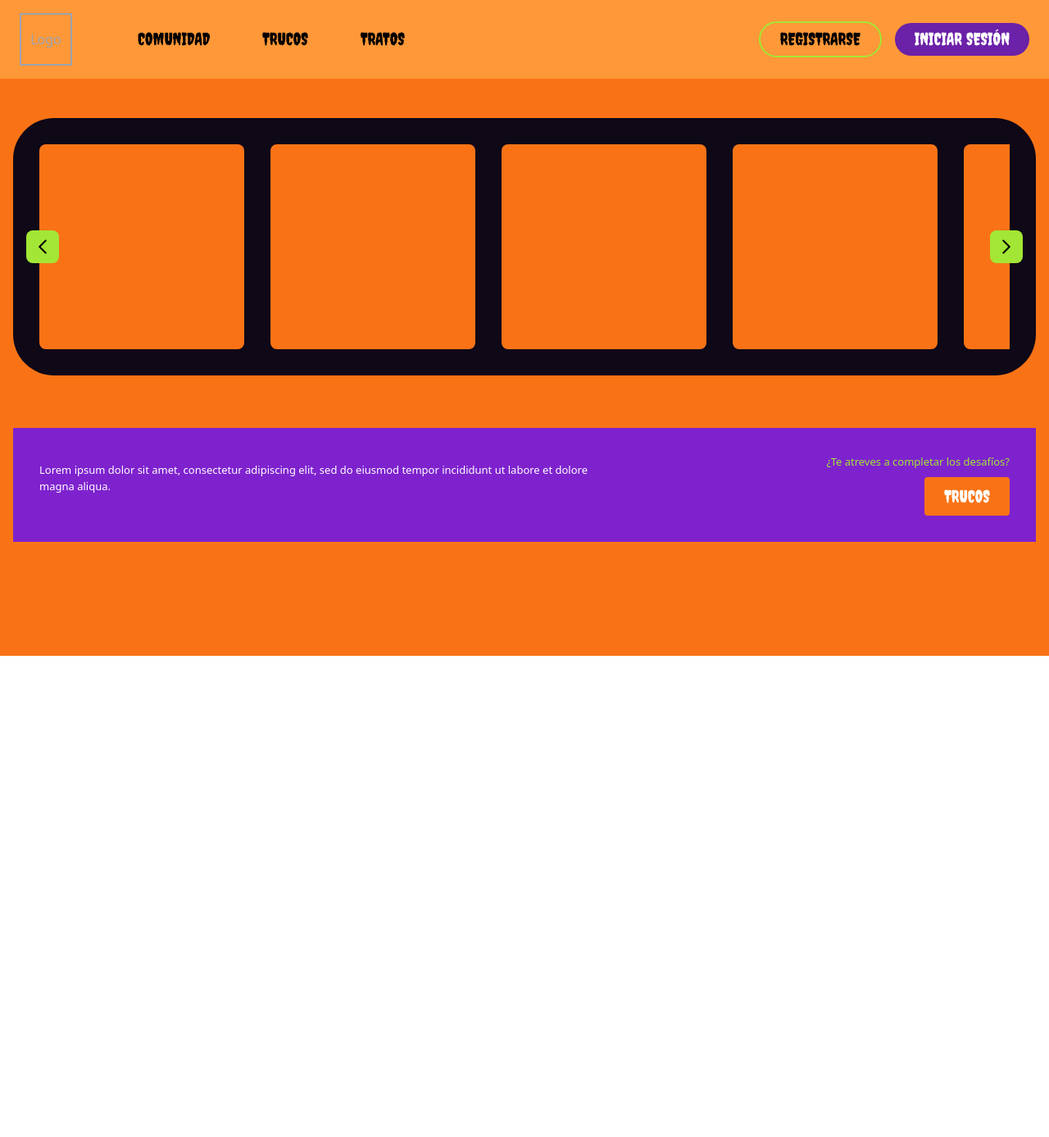
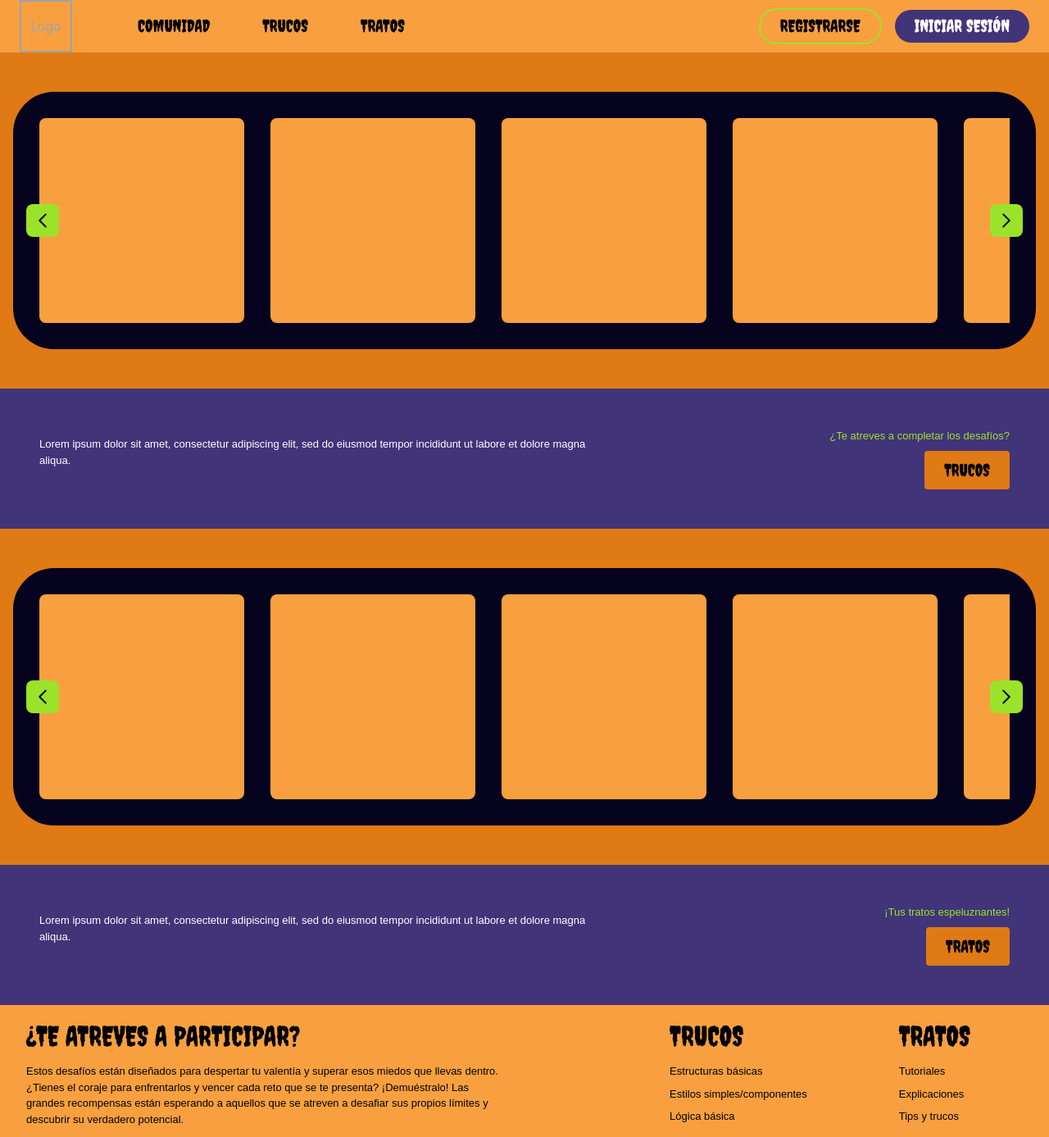
Before and after one commit to JoelDelgado246/TrucoOTrabajo-Junior, a React (Vite) app in the folder packages/Frontend/: page / in a window 1280 px wide. Shown: the whole page at 82% size. Before the commit the page ends 800 px from the top, so only its background shows below. Built offline with nearby package versions, Linux system fonts and the light colour scheme.

Commit message:
Completed homePage frontend

```diff
--- /dev/null
+++ b/packages/Frontend/src/components/layout/Footer.jsx
@@ -0,0 +1,42 @@
+export default function Footer (){
+  return (
+    <footer className="bg-customOrange py-3">
+        <div className="max-w-7xl mx-auto lg:px-8">
+            <div className="grid grid-cols-1 lg:grid-cols-4 gap-12 text-white">
+                {/* Columna 1 */}
+                <div className="lg:col-span-2">
+                    <h2 className="text-title1 font-creepster text-black">¿TE ATREVES A PARTICIPAR?</h2>
+                    <p className="text-normal font-michroma mt-2 text-black">
+                        Estos desafíos están diseñados para despertar tu valentía y superar
+                        esos miedos que llevas dentro. ¿Tienes el coraje para enfrentarlos
+                        y vencer cada reto que se te presenta? ¡Demuéstralo!
+                        Las grandes recompensas están esperando a aquellos que se atreven
+                        a desafiar sus propios límites y descubrir su verdadero potencial.
+
+                    </p>
+                </div>
+                <div className="lg:col-span-2 flex justify-end space-x-16 pr-16">
+                {/* Columna 2 */}
+                <div className="pr-12">
+                    <h3 className="text-title1 font-creepster text-black">TRUCOS</h3>
+                    <ul className="text-normal font-michroma mt-2 space-y-2 text-black">
+                        <li>Estructuras básicas</li>
+                        <li>Estilos simples/componentes</li>
+                        <li>Lógica básica</li>
+                    </ul>
+                </div>
+                {/* Columna 3 */}
+                <div>
+                    <h3 className="text-title1  font-creepster text-black">TRATOS</h3>
+                    <ul className="text-normal font-michroma mt-2 space-y-2 text-black">
+                        <li>Tutoriales</li>
+                        <li>Explicaciones</li>
+                        <li>Tips y trucos</li>
+                    </ul>
+                </div>
+                </div>
+            </div>
+        </div>
+    </footer>
+  )
+}
--- a/packages/Frontend/src/components/layout/Header.jsx
+++ b/packages/Frontend/src/components/layout/Header.jsx
@@ -3,7 +3,7 @@ import { Link } from "react-router-dom";
 
 export default function Header() {
   return (
-    <header className="bg-[#FF9838] py-4">
+    <header className="bg-customOrange">
       <div className="container mx-auto flex justify-between items-center px-6">
         {/* Logo */}
         <div className="flex items-center gap-20">
@@ -13,7 +13,6 @@ export default function Header() {
             </div>
           </Link>
 
-          {/* Navegación */}
           <nav className="flex gap-16">
             <Link
               to="/comunidad"
@@ -36,17 +35,16 @@ export default function Header() {
           </nav>
         </div>
 
-        {/* Botones de autenticación */}
         <div className="flex items-center gap-4">
           <Link
             to="/registro"
-            className="font-creepster text-[21px] text-black rounded-full px-6 py-1 border-2 border-lime-400 hover:bg-lime-400/10"
+            className="font-creepster text-[21px] text-black rounded-full px-6 py-1 border-2 border-customGreen hover:bg-customGreen"
           >
             REGISTRARSE
           </Link>
           <Link
             to="/login"
-            className="font-creepster text-[21px] text-white bg-purple-800 rounded-full px-6 py-1 hover:bg-purple-900"
+            className="font-creepster text-[21px] text-white bg-customPurple rounded-full px-6 py-1 hover:bg-purple-950"
           >
             INICIAR SESIÓN
           </Link>
--- a/packages/Frontend/src/components/ui/SectionCard.jsx
+++ b/packages/Frontend/src/components/ui/SectionCard.jsx
@@ -1,22 +1,21 @@
 import { Link } from "react-router-dom";
 
 export default function SectionCard({
-  title,
   description,
   buttonText,
   buttonLink,
   labelText,
 }) {
   return (
-    <div className="bg-purple-700 p-8 flex justify-between items-center">
+    <div className="bg-customPurple p-12 flex justify-between items-center ">
       <div className="max-w-2xl">
-        <p className="text-white text-[13px] mb-4">{description}</p>
+        <p className="text-white text-[13px] mb-4 font-michroma">{description}</p>
       </div>
       <div className="text-right">
-        <p className="text-lime-400 text-[13px] mb-2">{labelText}</p>
+        <p className="text-customGreen text-[13px] mb-2 font-michroma">{labelText}</p>
         <Link
           to={buttonLink}
-          className="inline-block bg-orange-500 text-[21px] font-creepster px-6 py-2 rounded text-white hover:bg-orange-600"
+          className="inline-block bg-customDarkOrange text-[21px] font-creepster px-6 py-2 rounded text-black hover:bg-orange-600"
         >
           {buttonText}
         </Link>
--- a/packages/Frontend/src/components/ui/Slider.jsx
+++ b/packages/Frontend/src/components/ui/Slider.jsx
@@ -5,13 +5,12 @@ export default function Slider({ items }) {
   const [currentIndex, setCurrentIndex] = useState(0);
   const [isAutoPlaying, setIsAutoPlaying] = useState(true);
 
-  // Autoplay
   useEffect(() => {
     let interval;
     if (isAutoPlaying) {
       interval = setInterval(() => {
         nextSlide();
-      }, 3000); // Cambia cada 3 segundos
+      }, 1500);
     }
     return () => clearInterval(interval);
   }, [isAutoPlaying]);
@@ -24,13 +23,12 @@ export default function Slider({ items }) {
     setCurrentIndex((prev) => (prev - 1 + items.length) % items.length);
   };
 
-  // Pausar autoplay cuando el mouse está sobre el slider
   const handleMouseEnter = () => setIsAutoPlaying(false);
   const handleMouseLeave = () => setIsAutoPlaying(true);
 
   return (
     <div
-      className="relative bg-[#0F0817] p-8 rounded-[50px] mx-4"
+      className="relative bg-customDarkPurple p-8 rounded-[50px] mx-4"
       onMouseEnter={handleMouseEnter}
       onMouseLeave={handleMouseLeave}
     >
@@ -38,7 +36,7 @@ export default function Slider({ items }) {
         {items.map((item, index) => (
           <div
             key={index}
-            className="min-w-[250px] h-[250px] bg-orange-500 rounded-lg transition-transform duration-500"
+            className="min-w-[250px] h-[250px] bg-customOrange rounded-lg transition-transform duration-500"
             style={{
               transform: `translateX(-${currentIndex * (250 + 32)}px)`, // 32px es el gap (gap-8)
             }}
@@ -51,7 +49,7 @@ export default function Slider({ items }) {
       {/* Botones de navegación */}
       <button
         onClick={prevSlide}
-        className="absolute left-4 top-1/2 -translate-y-1/2 bg-lime-400 rounded-lg w-10 h-10 flex items-center justify-center hover:bg-lime-500 transition-colors"
+        className="absolute left-4 top-1/2 -translate-y-1/2 bg-customGreen rounded-lg w-10 h-10 flex items-center justify-center hover:bg-lime-300 transition-colors"
       >
         <svg
           xmlns="http://www.w3.org/2000/svg"
@@ -70,7 +68,7 @@ export default function Slider({ items }) {
       </button>
       <button
         onClick={nextSlide}
-        className="absolute right-4 top-1/2 -translate-y-1/2 bg-lime-400 rounded-lg w-10 h-10 flex items-center justify-center hover:bg-lime-500 transition-colors"
+        className="absolute right-4 top-1/2 -translate-y-1/2 bg-customGreen rounded-lg w-10 h-10 flex items-center justify-center hover:bg-lime-300 transition-colors"
       >
         <svg
           xmlns="http://www.w3.org/2000/svg"
--- a/packages/Frontend/src/pages/Home.jsx
+++ b/packages/Frontend/src/pages/Home.jsx
@@ -1,6 +1,7 @@
 import Header from "../components/layout/Header";
 import Slider from "../components/ui/Slider";
 import SectionCard from "../components/ui/SectionCard";
+import Footer from "../components/layout/Footer";
 
 export default function Home() {
   const sliderItems = [
@@ -10,18 +11,19 @@ export default function Home() {
     { id: 4 },
     { id: 5 },
     { id: 6 },
+    { id: 7 },
+    { id: 8 },
   ]; // Luego podemos agregar más propiedades según necesitemos
 
   return (
     <div className="min-h-screen flex flex-col">
       <Header />
-
-      <main className="flex-1 bg-orange-500">
+      <main className="flex-1 bg-customDarkOrange">
         <section className="py-12">
           <Slider items={sliderItems} />
         </section>
 
-        <section className="space-y-8 p-4">
+        <section className="space-y-8">
           <SectionCard
             description="Lorem ipsum dolor sit amet, consectetur adipiscing elit, sed do eiusmod tempor incididunt ut labore et dolore magna aliqua."
             labelText="¿Te atreves a completar los desafíos?"
@@ -29,6 +31,18 @@ export default function Home() {
             buttonLink="/trucos"
           />
         </section>
+        <section className="py-12">
+          <Slider items={sliderItems} />
+        </section>
+        <section className="space-y-8">
+          <SectionCard
+            description="Lorem ipsum dolor sit amet, consectetur adipiscing elit, sed do eiusmod tempor incididunt ut labore et dolore magna aliqua."
+            labelText="¡Tus tratos espeluznantes!"
+            buttonText="TRATOS"
+            buttonLink="/tratos"
+          />
+        </section>
+        <Footer/>
       </main>
     </div>
   );
--- a/packages/Frontend/tailwind.config.js
+++ b/packages/Frontend/tailwind.config.js
@@ -8,6 +8,7 @@ export default {
     extend: {
       fontFamily: {
         'creepster': ['Creepster', 'cursive'],
+        'michroma': ['Michroma', 'sans-serif'],
       },
       fontSize: {
         'super': '45px',
@@ -16,6 +17,13 @@ export default {
         'normal': '13px',
         'mini': '8px',
       },
+      colors: {
+        customOrange: '#F8A03F',
+        customPurple: '#413479',
+        customDarkOrange: '#E07A15',
+        customGreen: '#9AE32A',
+        customDarkPurple: '#06031E',
+      },
     },
   },
   plugins: [],
```
